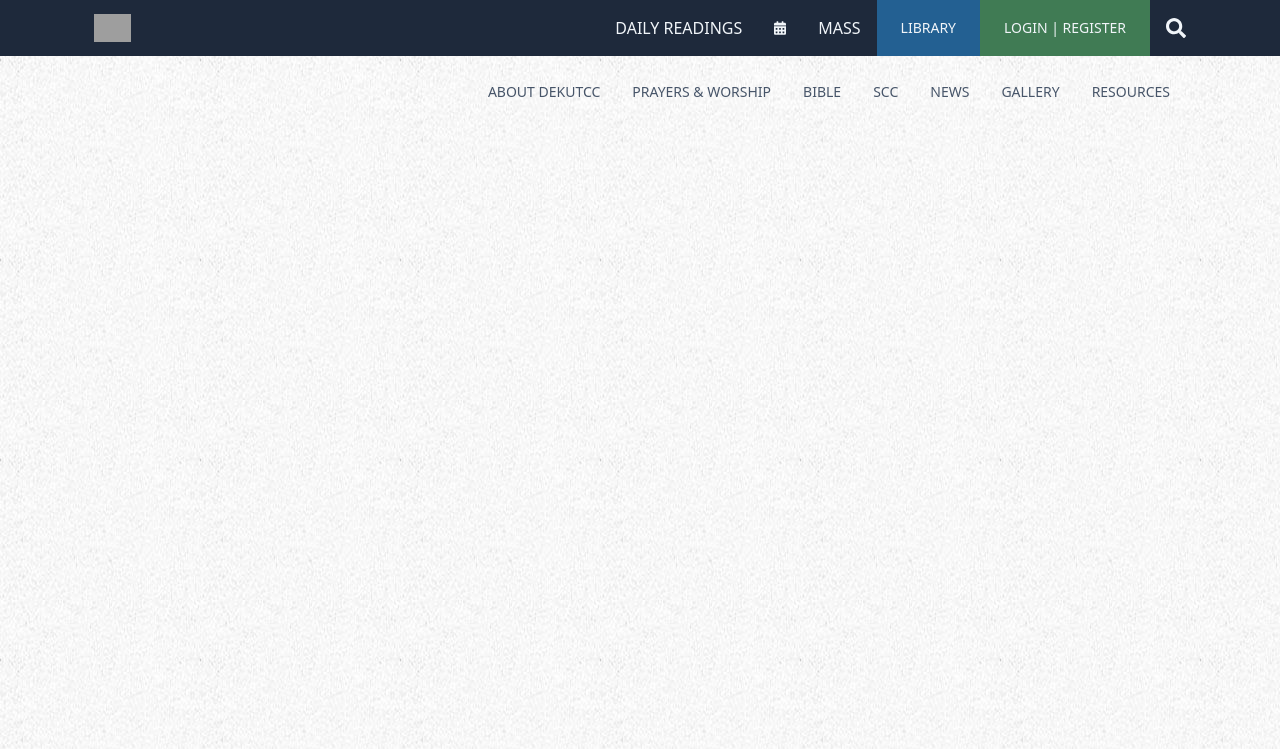
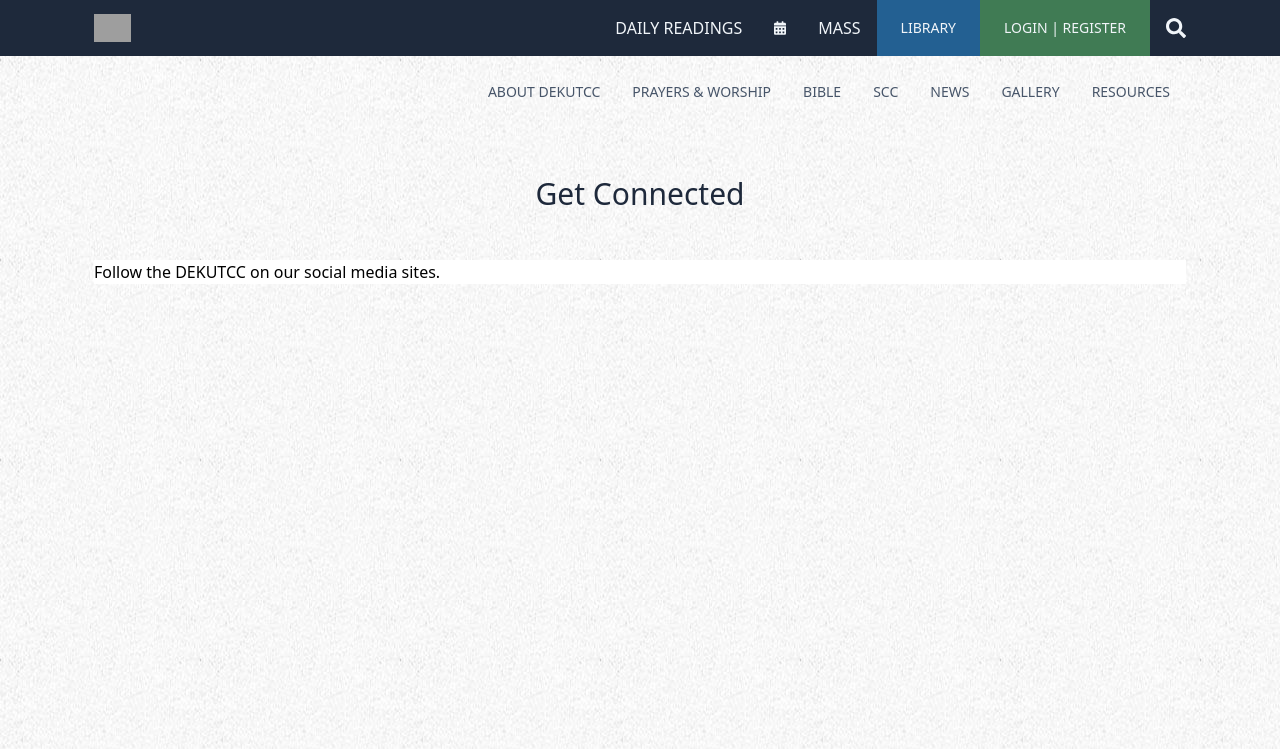
Before and after one commit to marville001/caweb-new, a React (Create React App) app: page /get-connected in a window 1280 px wide. Shown: the top 749 px of the page. Built offline with nearby package versions, Linux system fonts and the light colour scheme; grey boxes are pictures that could not be loaded.

Commit message:
Created get conected route

```diff
--- a/src/App.js
+++ b/src/App.js
@@ -1,6 +1,7 @@
 import { Route, Routes } from "react-router-dom";
 import Footer from "./components/Footer";
 import Header from "./components/Header";
+import GetConnected from "./pages/GetConnected";
 import Home from "./pages/Home";
 
 function App() {
@@ -11,6 +12,7 @@ function App() {
         <Routes>
           <Route path="/" element={<Home />} />
           <Route path="/readings" element={<Home />} />
+          <Route path="/get-connected" element={<GetConnected />} />
         </Routes>
       </div>
       <Footer />
--- /dev/null
+++ b/src/pages/GetConnected.jsx
@@ -0,0 +1,15 @@
+import React from 'react'
+
+const GetConnected = () => {
+    return (
+        <div className='container'>
+            <h1 className='py-12 text-3xl font-medium text-slate-800 text-center'>Get Connected</h1>
+
+            <div className="bg-white">
+                <h2>Follow the DEKUTCC on our social media sites.</h2>
+            </div>
+        </div>
+    )
+}
+
+export default GetConnected
```
